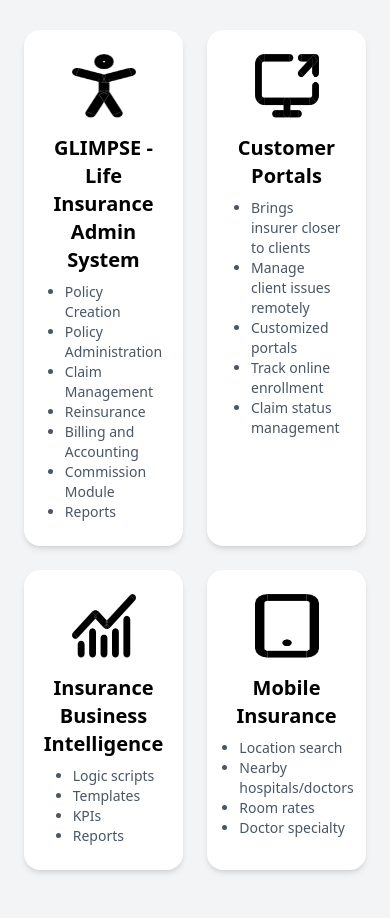
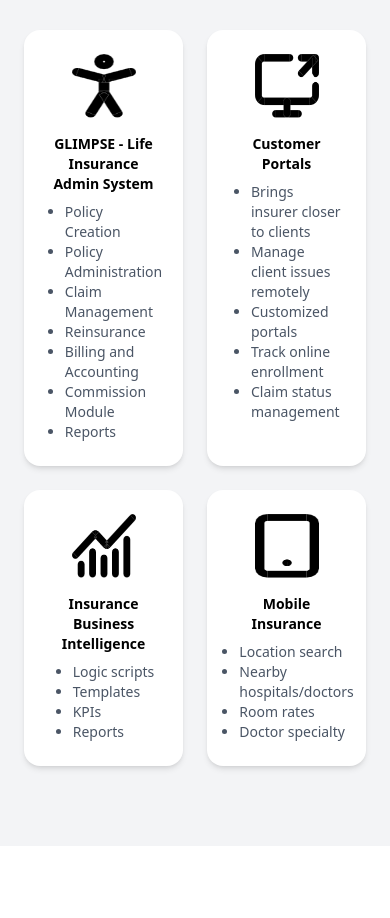
Before and after one commit to varun77x/Static_website_IT, a React (Vite) app in the folder frontend/: page / in a window 390 px wide. Shown: the part 2280-3198 px from the top of the page. Built offline with nearby package versions, Linux system fonts and the light colour scheme.

Commit message:
vercel push

```diff
--- a/frontend/src/Components/Offerings.jsx
+++ b/frontend/src/Components/Offerings.jsx
@@ -38,7 +38,7 @@
                 <div className="grid grid-cols-2 sm:grid-cols-2 lg:grid-cols-4 gap-6 w-full max-w-6xl">
                     <div className="bg-white p-6 rounded-2xl shadow-md hover:bg-blue-50 transition-colors duration-300 flex flex-col items-center text-center">
                         <img src={IS1} alt="Glimpse" className="w-16 h-16 mb-4" />
-                        <h3 className="text-xl font-semibold mb-2">GLIMPSE - Life Insurance Admin System</h3>
+                        <h3 className="text-sm md:text-xl font-semibold mb-2">GLIMPSE - Life Insurance Admin System</h3>
                         <ul className="text-gray-600 text-sm list-disc pl-5 text-left">
                             <li>Policy Creation</li>
                             <li>Policy Administration</li>
@@ -52,7 +52,7 @@
 
                     <div className="bg-white p-6 rounded-2xl shadow-md hover:bg-blue-50 transition-colors duration-300 flex flex-col items-center text-center">
                         <img src={IS2} alt="Customer Portals" className="w-16 h-16 mb-4" />
-                        <h3 className="text-xl font-semibold mb-2">Customer Portals</h3>
+                        <h3 className="text-sm md:text-xl font-semibold mb-2">Customer Portals</h3>
                         <ul className="text-gray-600 text-sm list-disc pl-5 text-left">
                             <li>Brings insurer closer to clients</li>
                             <li>Manage client issues remotely</li>
@@ -64,7 +64,7 @@
 
                     <div className="bg-white p-6 rounded-2xl shadow-md hover:bg-blue-50 transition-colors duration-300 flex flex-col items-center text-center">
                         <img src={IS3} alt="Insurance BI" className="w-16 h-16 mb-4" />
-                        <h3 className="text-xl font-semibold mb-2">Insurance Business Intelligence</h3>
+                        <h3 className="text-sm md:text-xl font-semibold mb-2">Insurance Business Intelligence</h3>
                         <ul className="text-gray-600 text-sm list-disc pl-5 text-left">
                             <li>Logic scripts</li>
                             <li>Templates</li>
@@ -75,7 +75,7 @@
 
                     <div className="bg-white p-6 rounded-2xl shadow-md hover:bg-blue-50 transition-colors duration-300 flex flex-col items-center text-center">
                         <img src={IS4} alt="Mobile Insurance" className="w-16 h-16 mb-4" />
-                        <h3 className="text-xl font-semibold mb-2">Mobile Insurance</h3>
+                        <h3 className="text-sm md:text-xl font-semibold mb-2">Mobile Insurance</h3>
                         <ul className="text-gray-600 text-sm list-disc pl-5 text-left">
                             <li>Location search</li>
                             <li>Nearby hospitals/doctors</li>
```
